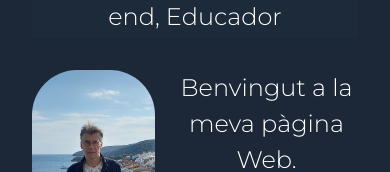
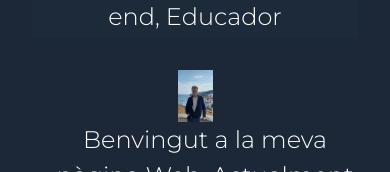
Before and after one commit to ferranclosa/portfolio-dynamic, a React (Create React App) app: page /main/ca in a window 390 px wide. Shown: the part 344-516 px from the top of the page. Built offline with nearby package versions, Linux system fonts and the light colour scheme.

Commit message:
css landing page for mobiles

```diff
--- a/src/assets/css/main.css
+++ b/src/assets/css/main.css
@@ -628,6 +628,29 @@ main#home {
     margin-top: 1rem;
     border-bottom: #fcc62d 5px solid;
   }
+
+  .container {
+    display: flex;
+    flex-direction: column;
+    height: 100vh;
+    justify-content: space-between;
+  }
+  .container .portrait {
+    width: auto;
+    height: 500px;
+    background-image: url("../img/Ferran Aug 2021.jpg");
+    background-repeat: no-repeat;
+    background-position: center;
+    background-size: contain;
+    border-radius: 10px;
+  }
+  .container .welcome {
+    font-size: 1.5rem;
+    padding-left: 20px;
+  }
+  .container p {
+    width: 100%;
+  }
 }
 @media (min-width: 500) {
   .hidden {
--- a/src/assets/scss/main.scss
+++ b/src/assets/scss/main.scss
@@ -480,6 +480,32 @@ main {
     }
   }
 }
+
+.container {
+  display: flex;
+  flex-direction: column;
+  height: 100vh;
+  justify-content: space-between;
+  .portrait {
+    width: auto;
+    height: 500px;
+    background-image: url("../img/Ferran Aug 2021.jpg");
+    background-repeat: no-repeat;
+    background-position: center;
+    background-size: contain;
+    border-radius: 10px ;
+  }
+  .welcome {
+    // flex: 1, 0, 60%;
+    font-size: 1.5rem;
+    padding-left: 20px;
+  }
+
+  p {
+    width: 100%;
+  }
+}
+
 }
 
 @media (min-width: 500) {
```
Also changed, not shown: 1 other file (tests, documents, lock files or other folders).
